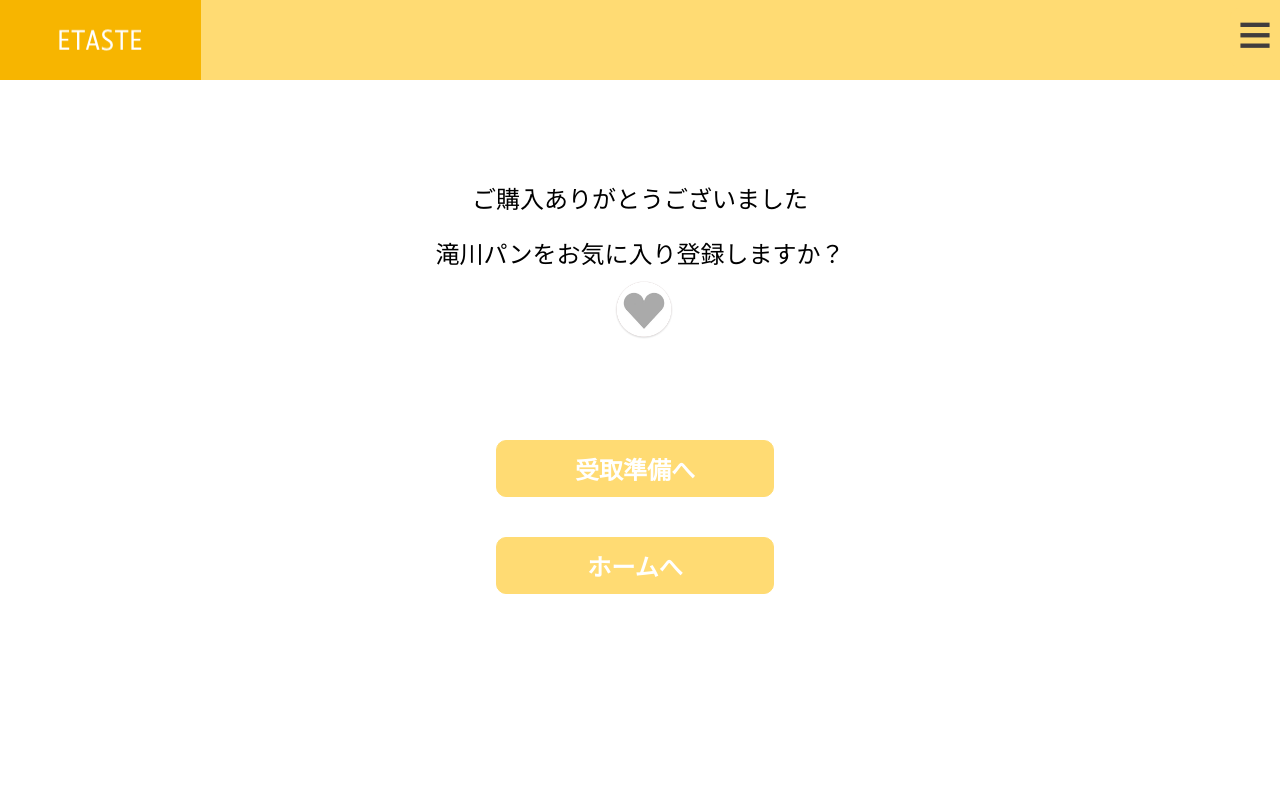
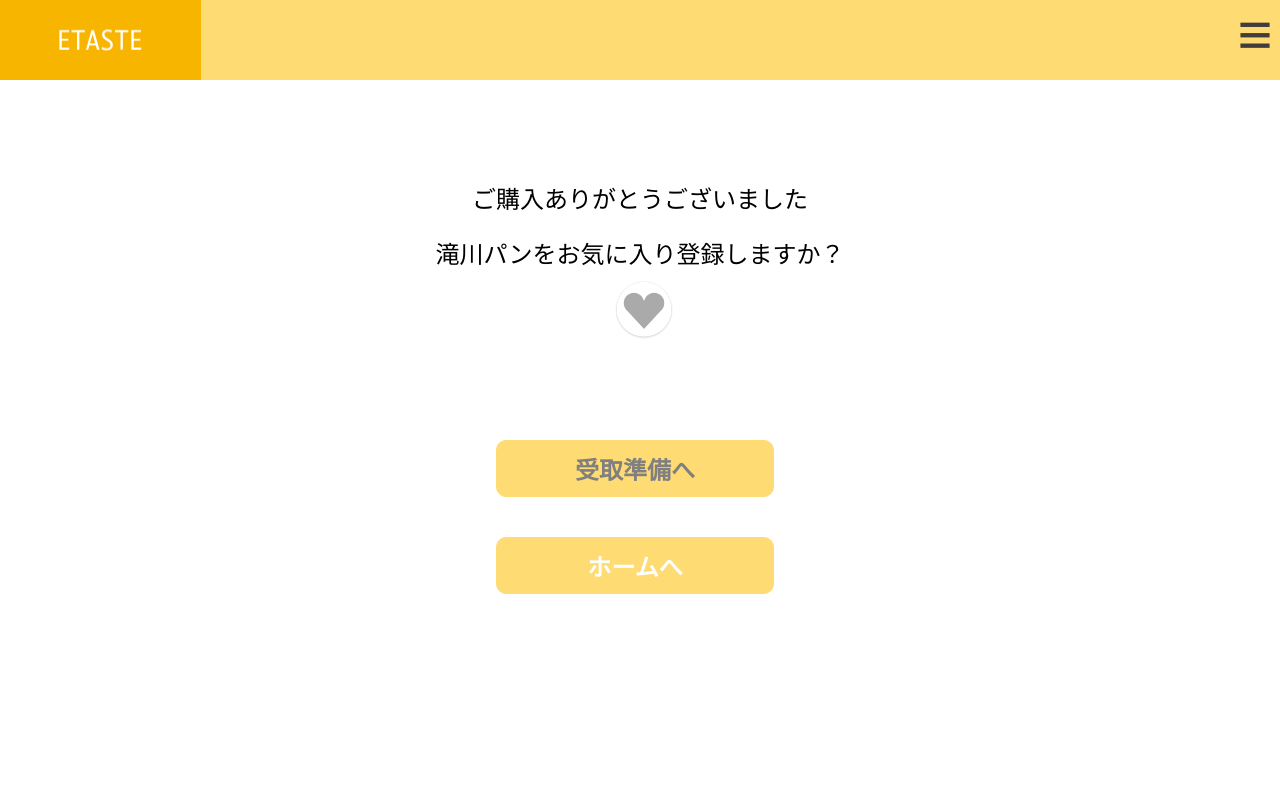
Before and after one commit to Kota-Y/etaste, a React (Create React App) app in the folder app/: page /user-fin in a window 1280 px wide. In both pictures the pointer is over the element "受取準備へ". Shown: the top 800 px of the page. Built offline with nearby package versions, Linux system fonts and the light colour scheme; what google-maps-react would draw is missing.

Commit message:
update button-color hover

```diff
--- a/app/src/CSS/UserFin.css
+++ b/app/src/CSS/UserFin.css
@@ -45,3 +45,7 @@
     margin-bottom: 10px;
     padding: 10px 10px 10px 10px;
 }
+
+.fin-button h2:hover{
+    color: gray;
+}
```
